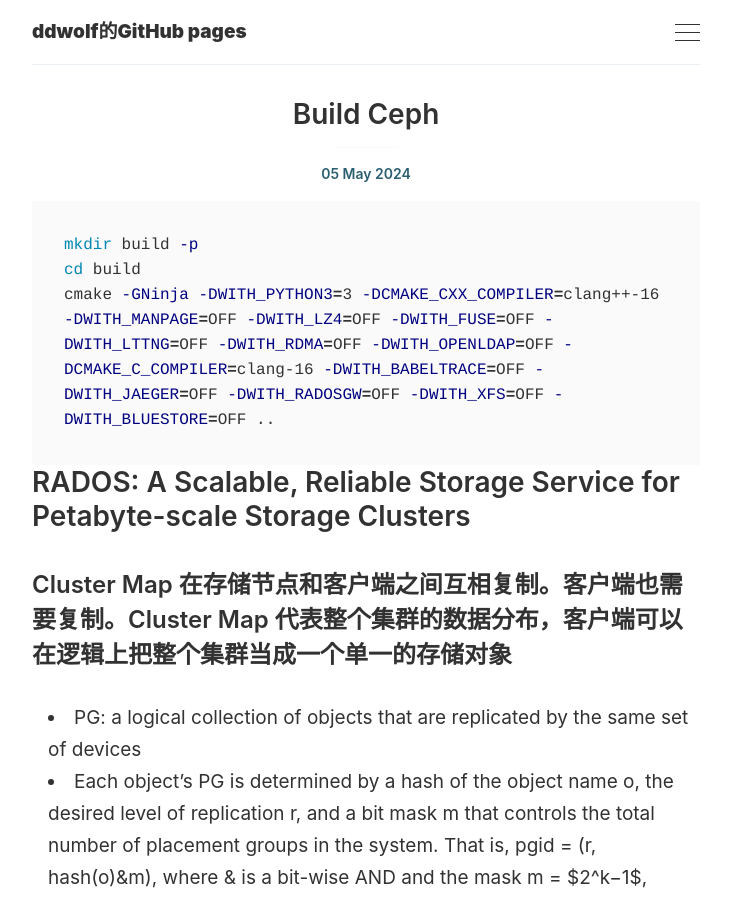
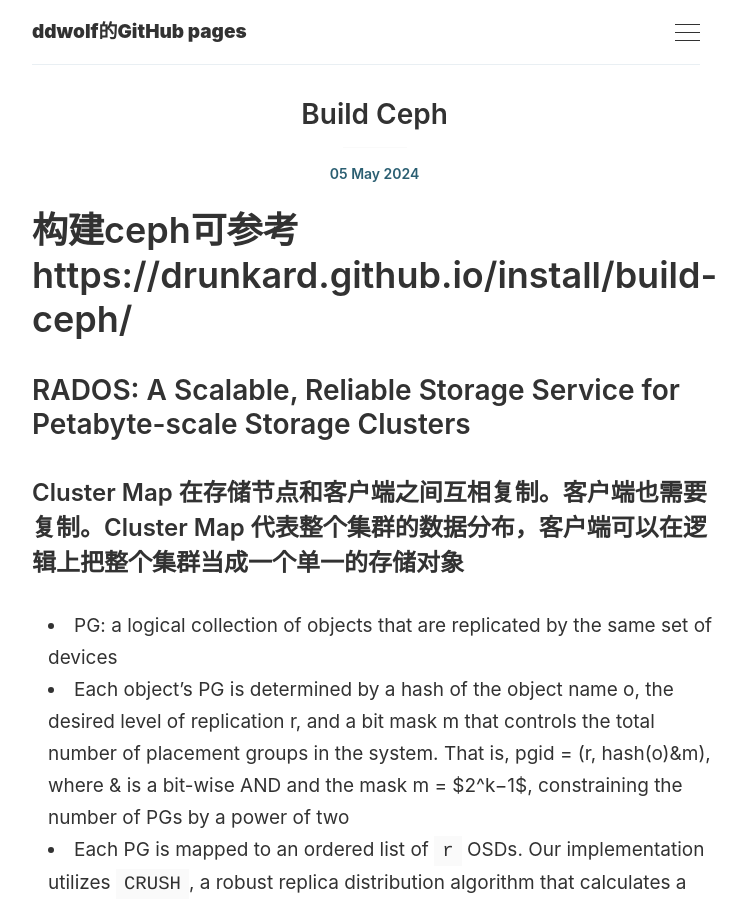
Before and after one commit to ddwolf/ddwolf.github.io, a Jekyll site: the page built from _posts/2024-05-05-build-ceph.md, in a window 1280 px wide and 900 px high. Shown: the whole window, without its empty margins (274-1020 px from the left). Built offline with Jekyll 4.4.1, drawn with Linux system fonts in a browser that asks for light colours; our own code applies the rules of GitHub Pages for plain Markdown files.

Commit message:
Update 2024-05-05-build-ceph.md

````diff
--- a/_posts/2024-05-05-build-ceph.md
+++ b/_posts/2024-05-05-build-ceph.md
@@ -1,9 +1,5 @@
+# 构建ceph可参考 https://drunkard.github.io/install/build-ceph/
 
-```bash
-mkdir build -p
-cd build
-cmake -GNinja -DWITH_PYTHON3=3 -DCMAKE_CXX_COMPILER=clang++-16 -DWITH_MANPAGE=OFF -DWITH_LZ4=OFF -DWITH_FUSE=OFF -DWITH_LTTNG=OFF -DWITH_RDMA=OFF -DWITH_OPENLDAP=OFF -DCMAKE_C_COMPILER=clang-16 -DWITH_BABELTRACE=OFF -DWITH_JAEGER=OFF -DWITH_RADOSGW=OFF -DWITH_XFS=OFF -DWITH_BLUESTORE=OFF ..
-```
 
 
 ## RADOS: A Scalable, Reliable Storage Service for Petabyte-scale Storage Clusters
````
